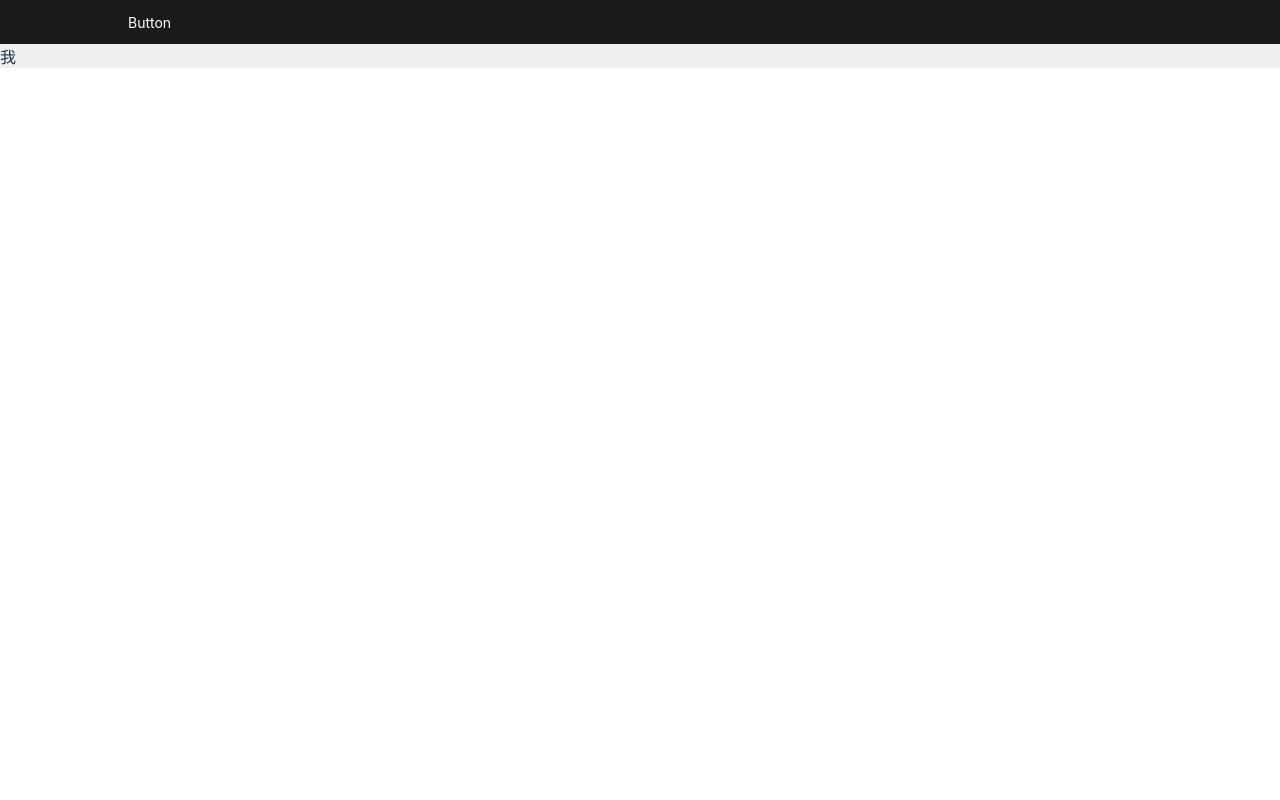
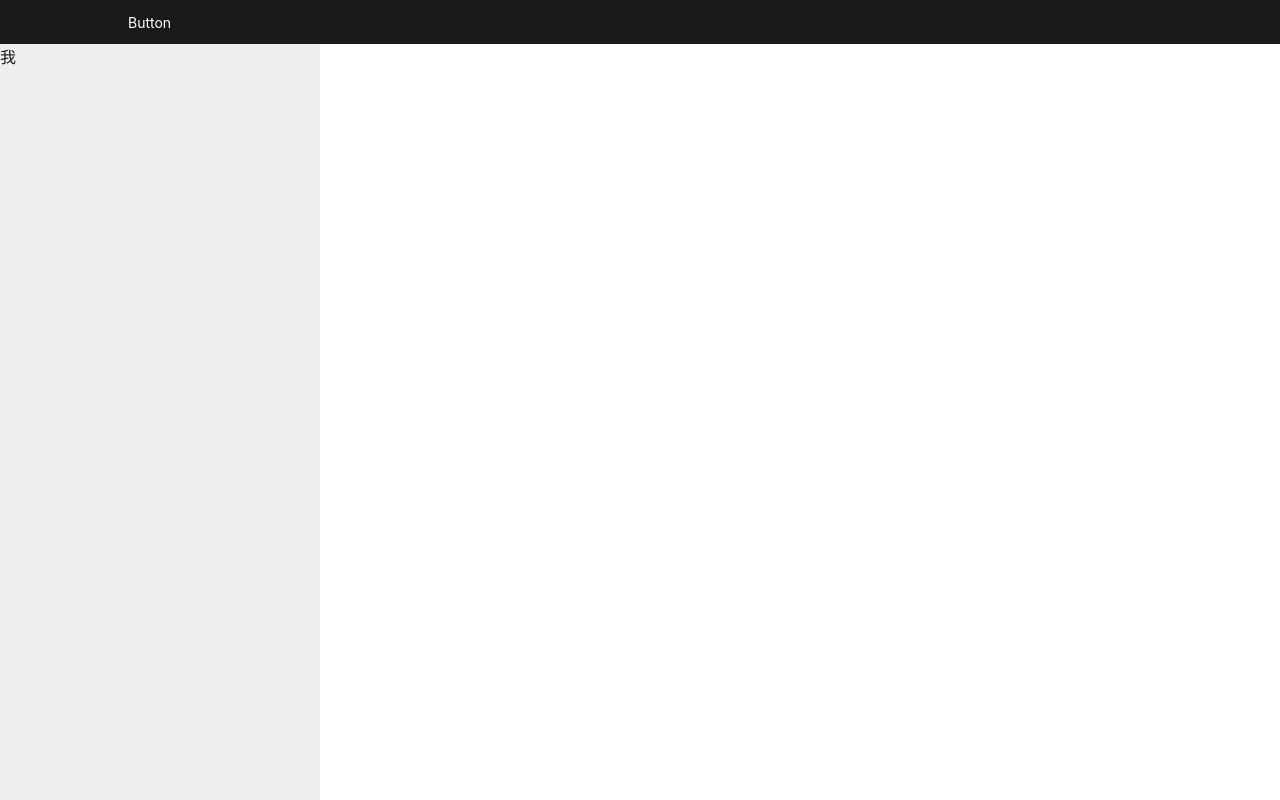
Before and after one commit to panjjIsArcher/DesignItems, a React (Vite) app: page / in a window 1280 px wide. Built offline with nearby package versions, Linux system fonts and the light colour scheme.

Commit message:
feat:change skin

```diff
--- a/src/App.tsx
+++ b/src/App.tsx
@@ -1,12 +1,16 @@
+import AppStyle from "./assets/App.module.scss";
+import IndexPage from "./view/index/index";
+import { useState } from "react";
+import { setTheme as setGlobalTheme } from "./util/skin";
+function App() {
+  const [theme, setTheme] = useState<string>("light");
+  setGlobalTheme(theme === "light");
 
-import AppStyle from "./assets/App.module.scss"
-import IndexPage from "./view/index/index"
-function App() {
   return (
     <div className={AppStyle.index}>
-			<IndexPage/>
-		</div>
-  )
+      <IndexPage />
+    </div>
+  );
 }
 
-export default App
+export default App;
--- a/src/assets/App.module.scss
+++ b/src/assets/App.module.scss
@@ -3,5 +3,4 @@
 .index {
   height: 100vh;
   width: 100vw;
-  background-color: $main_color;
 }
--- a/src/assets/home.module.scss
+++ b/src/assets/home.module.scss
@@ -1,16 +1,18 @@
 @import "./vari.scss";
-.container{
+.container {
   width: 100%;
   height: calc(100% - 44px);
   background-color: inherit;
   .card-list {
+    height: 100%;
+    display: grid;
+    grid-template-columns: repeat(auto-fill, 25%);
+    li {
+      background-color: #efefef;
 
-    li{
-      background-color: #efefef;
-      &:hover{
+      &:hover {
         cursor: pointer;
       }
     }
   }
-
 }
--- a/src/assets/index.module.scss
+++ b/src/assets/index.module.scss
@@ -6,10 +6,10 @@
   color: $text_color;
   font-size: $font-size;
   display: flex;
-  align-items:center;
+  align-items: center;
   padding: 0 10%;
-  li{
-    &:hover{
+  li {
+    &:hover {
       cursor: pointer;
     }
   }
--- a/src/assets/vari.scss
+++ b/src/assets/vari.scss
@@ -1,6 +1,26 @@
-$main_color: rgb(255, 255, 255);
-$sub_color: rgb(26, 26, 26);
-$text_color: rgb(255, 255, 255);
+:root {
+  --main_color: rgb(255, 255, 255);
+  --sub_color: rgb(26, 26, 26);
+  --text_color: rgb(255, 255, 255);
+}
 
-$font-size:14px;
-$sub-font-size:12px;
+// 深色主题
+[data-theme="dark"] {
+  --main_color: rgb(26, 26, 26);
+  --sub_color: rgb(255, 255, 255);
+  --text_color: rgb(26, 26, 26);
+}
+
+// 亮色主题(默认)
+[data-theme="light"] {
+  --main_color: rgb(255, 255, 255);
+  --sub_color: rgb(26, 26, 26);
+  --text_color: rgb(255, 255, 255);
+}
+
+$main_color: var(--main_color);
+$sub_color: var(--sub_color);
+$text_color: var(--text_color);
+
+$font-size: 14px;
+$sub-font-size: 12px;
--- a/src/index.scss
+++ b/src/index.scss
@@ -4,8 +4,6 @@
   font-weight: 400;
 
   color-scheme: light dark;
-  color: rgba(255, 255, 255, 0.87);
-  background-color: #242424;
 
   font-synthesis: none; // 不合成粗体字体
   text-rendering: optimizeLegibility; // 着重文本的清晰度 放弃一部分文本的渲染速度 和 几何精度
@@ -18,15 +16,20 @@ a {
   color: $text_color;
 }
 
-ul,li{
+ul,
+li {
   padding: 0;
   margin: 0;
   list-style-type: none;
 }
 
-body {
+body,
+html {
   margin: 0;
   padding: 0;
+  font-size: $text_color;
+  color: var(--sub_color);
+  background-color: var(--main_color);
 }
 
 h1 {
@@ -51,16 +54,3 @@ button {
     outline: 4px auto -webkit-focus-ring-color;
   }
 }
-
-@media (prefers-color-scheme: light) {
-  :root {
-    color: #213547;
-    background-color: #fff;
-  }
-  a:hover {
-    color: #747bff;
-  }
-  button {
-    background-color: #f9f9f9;
-  }
-}
--- /dev/null
+++ b/src/util/skin.ts
@@ -0,0 +1,17 @@
+const darkTheme = "rgb(51, 50, 50)";
+const lightTheme = "#fff";
+
+// 获取对应的主题
+const getThemeMap = (): string | null => {
+  return document.documentElement.getAttribute("data-theme");
+};
+
+// 设置主题颜色
+const setTheme = (isLight: boolean = true) => {
+  document.documentElement.setAttribute(
+    "data-theme",
+    isLight ? "light" : "dark"
+  );
+};
+
+export { getThemeMap, setTheme };
```
Also changed, not shown: 1 other file (tests, documents, lock files or other folders).
